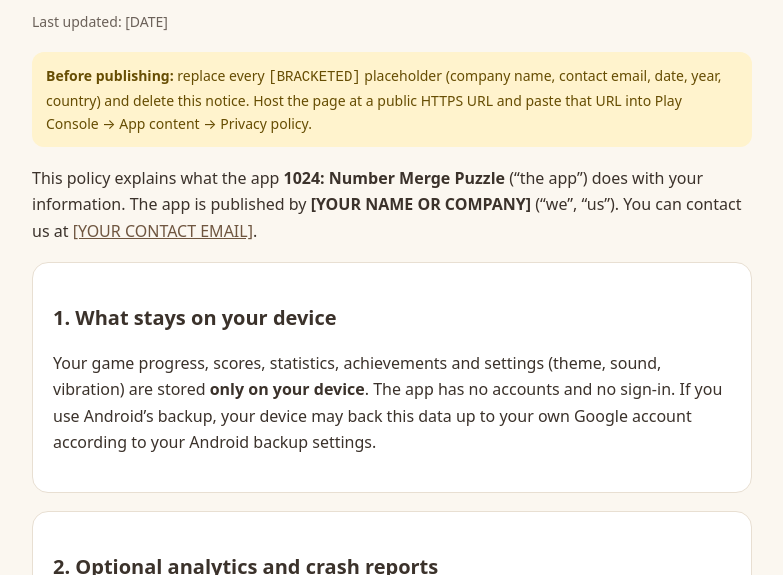
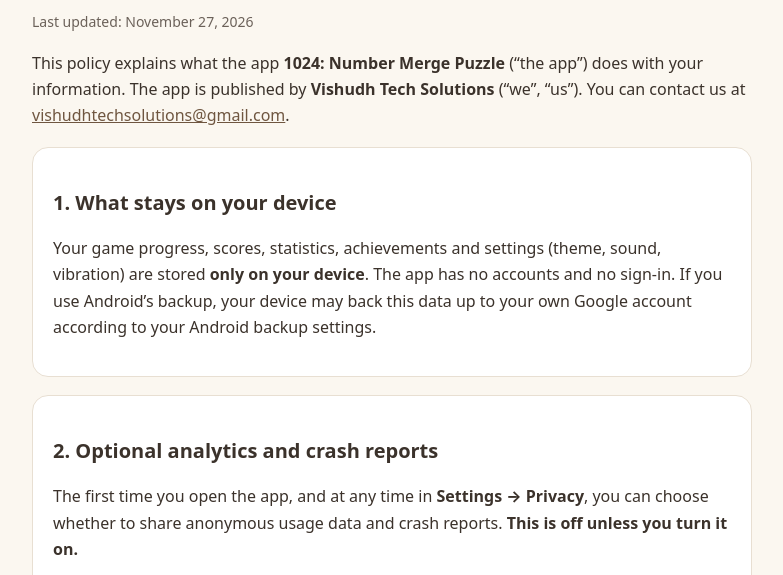
Before and after one commit to hyshubhamjain/1024, a plain HTML site: page privacy.html in a window 1280 px wide. Shown: the part 187-762 px from the top of the page, without its empty margins (248-1031 px from the left). Drawn offline with Linux system fonts and the light colour scheme.

Commit message:
Add files via upload

```diff
--- a/privacy.html
+++ b/privacy.html
@@ -40,13 +40,10 @@
 <main>
 
 <h1>Privacy Policy</h1>
-<p class="meta">Last updated: [DATE]</p>
-<div class="note"><strong>Before publishing:</strong> replace every <code>[BRACKETED]</code> placeholder
-(company name, contact email, date, year, country) and delete this notice. Host the page at a public HTTPS URL and
-paste that URL into Play Console &rarr; App content &rarr; Privacy policy.</div>
+<p class="meta">Last updated: November 27, 2026</p>
 <p>This policy explains what the app <strong>1024: Number Merge Puzzle</strong> (&ldquo;the app&rdquo;) does with your
-information. The app is published by <strong>[YOUR NAME OR COMPANY]</strong> (&ldquo;we&rdquo;, &ldquo;us&rdquo;).
-You can contact us at <a href="mailto:[YOUR CONTACT EMAIL]">[YOUR CONTACT EMAIL]</a>.</p>
+information. The app is published by <strong>Vishudh Tech Solutions</strong> (&ldquo;we&rdquo;, &ldquo;us&rdquo;).
+You can contact us at <a href="mailto:vishudhtechsolutions@gmail.com">vishudhtechsolutions@gmail.com</a>.</p>
 
 <div class="card">
 <h2>1. What stays on your device</h2>
@@ -110,10 +107,10 @@ personal information, we hold very little, but you can contact us to ask.</p>
 
 <div class="card">
 <h2>8. Contact</h2>
-<p><a href="mailto:[YOUR CONTACT EMAIL]">[YOUR CONTACT EMAIL]</a></p>
+<p><a href="mailto:vishudhtechsolutions@gmail.com">vishudhtechsolutions@gmail.com</a></p>
 </div>
 
 </main>
-<footer>&copy; [YEAR] [YOUR NAME OR COMPANY]. All rights reserved.</footer>
+<footer>&copy; 2026 Vishudh Tech Solutions. All rights reserved.</footer>
 </body>
 </html>
```
Also changed, not shown: index.html (+1 -1 lines), terms.html (+5 -8 lines).
